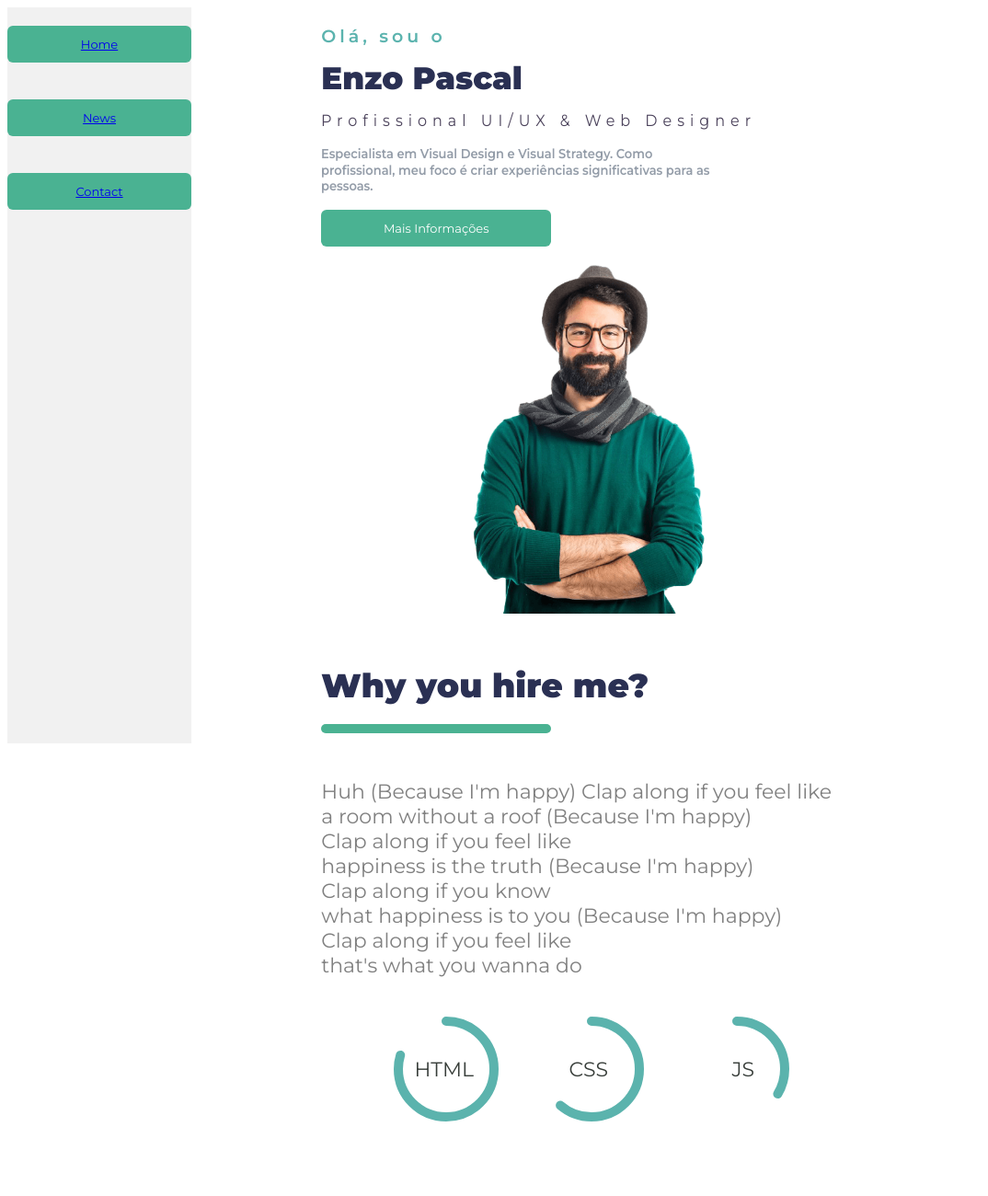
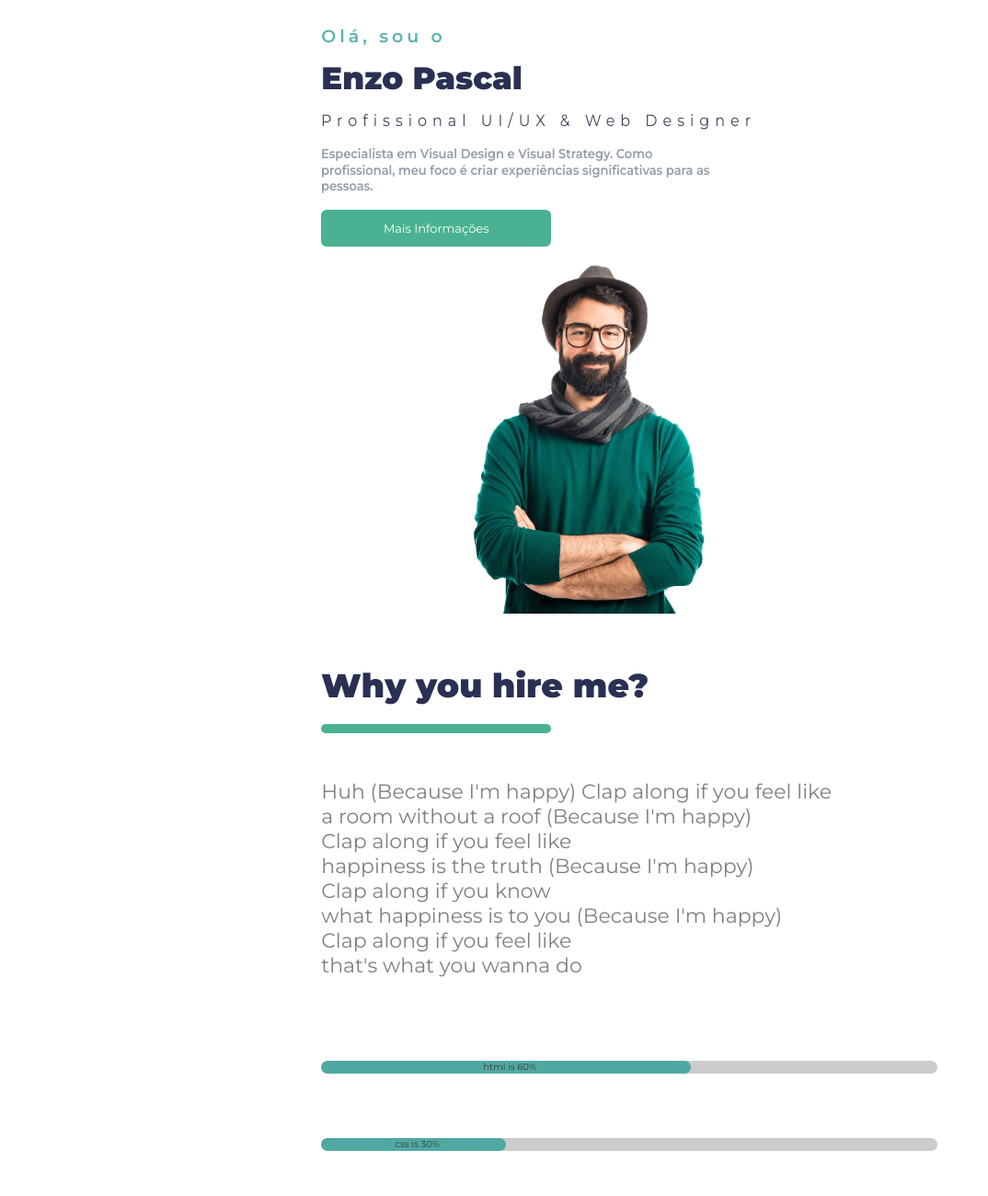
Before and after one commit to RafaelLeone/d2-3-rafael-leone, a plain HTML site: page index.html in a window 1280 px wide. Shown: the top 1300 px of the page at 92% size, without its empty margins (0-1074 px from the left). Drawn offline with Linux system fonts and the light colour scheme.

Commit message:
better code

```diff
--- a/css/style.css
+++ b/css/style.css
@@ -8,66 +8,30 @@ html, body {
   text-align: left;
 }
 
-ul {
-  font-size: 16px;
-  list-style-type: none;
-  margin: 0;
-  padding: 0;
-  width: 200px;
-  background-color: #f1f1f1;
-  height: 100%; /* Full height */
-  position: fixed; /* Make it stick, even on scroll */
-  overflow: auto; /* Enable scrolling if the sidenav has too much content */
+.progressbar, .progressbar2 {
+  background-color: rgb(204, 204, 204);
+  border-radius: 15px;
+  margin-left: 27%;
+  margin-right: 20%;
+  font-size: 10px;
 }
 
-li a {
-  display: block;
-  color: #000;
-  padding: 8px 16px;
-  text-decoration: none;
-  width: 60px;
-  background-color: #dddddd;
-}
-
-li a:hover {
-  background-color: #555;
-  color: white;
-}
-
-li a:hover:not(.active) {
-  background-color: #555;
-  color: white;
-}
-
-li a.active {
-  background-color: #04AA6D;
-  color: white;
-}
-
-li {
+.progressbar>div {
+  background-color: #2d9e97c7;
+  width: 60%;
+  height: 10px;
+  border-radius: 18px;
+  margin-right: 20%;
   text-align: center;
 }
 
-#progressbar {
-  background-color: rgb(204, 204, 204);
-  border-radius: 15px;
-  /* (height of inner div) / 2 + padding */
-  /* padding: 3px; */
-  margin-left: 27%;
-  margin-right: 30%;
-  font-size: 10px;
-
-}
-
-#progressbar>div {
+.progressbar2>div {
   background-color: #2d9e97c7;
-  width: 40%;
-  /* Adjust with JavaScript */
+  width: 30%;
   height: 10px;
   border-radius: 18px;
-  margin-right: 27%;
+  margin-right: 20%;
   text-align: center;
-
 }
 
 .grid-container {
@@ -110,25 +74,6 @@ li {
   position: absolute;
   margin-left: 35%;
   margin-top: 1141px;
-  /* width: 100%; */
-  top: 0;
-  left: 0;
-}
-
-.css{
-    position: absolute;
-    margin-left: 48.3%;
-    margin-top: 1141px;
-    /* width: 100%; */
-    top: 0;
-    left: 0;
-}
-
-.js{
-  position: absolute;
-  margin-left: 62.3%;
-  margin-top: 1141px;
-  /* width: 100%; */
   top: 0;
   left: 0;
 }
@@ -185,79 +130,6 @@ body {
   height: 100vh;
 }
 
-.dashboard {
-  display: flex;
-  margin-left: 31.5%;
-}
-
-svg {
-  width: 114px;
-  height: 114px;
-  margin: 1em;
-}
-
-.bg {
-  fill: none;
-  stroke-width: 10px;
-  stroke: white;
-}
-
-[class^="meter-"] {
-  fill: none;
-  stroke-width: 10px;
-  stroke-linecap: round;
-  transform: rotate(-90deg);
-  transform-origin: 50% 50%;
-
-}
-
-.meter-1 {
-  stroke-dasharray: 360;
-  stroke-dashoffset: 100;
-  stroke: #2d9e97c7;
-
-  animation: progress-1 1s ease-out;
-}
-.meter-2 {
-  stroke: #2d9e97c7;
-  stroke-dasharray: 360;
-  stroke-dashoffset: 160;
-  animation: progress-2 .75s ease-out;
-}
-.meter-3 {
-  stroke: #2d9e97c7;
-  stroke-dasharray: 360;
-  stroke-dashoffset: 250;
-  animation: progress-3 .5s ease-out;
-}
-
-@keyframes progress-1 {
-  from {
-      stroke-dashoffset: 360;
-  }
-  to {
-      stroke-dashoffset: 100;
-  }
-}
-
-@keyframes progress-2 {
-  from {
-    stroke-dashoffset: 360;
-  }
-  to {
-    stroke-dashoffset: 160;
-  }
-}
-
-@keyframes progress-3 {
-  from {
-    stroke-dashoffset: 360;
-  }
-  to {
-    stroke-dashoffset: 250;
-  }
-}
-
 button{
   border-style: none;
   font-family: "Montserrat", sans-serif;
@@ -292,7 +164,6 @@ img{
   margin-right: 27%;
   line-height: 1.2;
   margin-top: 15px;
-
 }
 
 .a{
--- a/index.html
+++ b/index.html
@@ -18,17 +18,6 @@
     </head>
 
     <body>
-      <ul>
-        <button class="menu">
-          <a class="active" href="#home">Home</a>
-        </button>
-        <button class="menu">
-          <a href="#partedebaixo">News</a>
-        </button>
-        <button class="menu">
-          <a href="#contact">Contact</a>
-        </button>
-      </ul>
       <div class="all">
         <div id="ola">
           Olá, sou o
@@ -57,51 +46,6 @@
           <img src="images/hero.png" alt="Enzo">
 
         </div>
-
-
-        <!-- <div id="partedebaixo" class="pad">
-          SOBRE MIM:
-          Designer brasiliense, 29 anos, apaixonado por desenvolvimento de interfaces e
-          viciado em tecnologia.<br>
-          <br>
-          PROJETOS:
-          <ul>
-            <li>
-              <em>Studio Digital:</em> Um Design Library versátil, com foco na colaboração e
-            documentação. Construído para ser utilizado em diferentes projetos, por todo o
-            time de design e melhorar as entregas. Nos últimos 10 anos trabalhei em empresas de tecnologia,
-            comunicação e design. Sempre com foco em produtos digitais. Em minha carreira,
-            desenvolvi tanto habilidades técnicas, quanto de gestão e liderança de equipes.</li>
-            <li>
-              <em>UX Case:</em> Sistema para o SAMU de São Paulo, voltado para a gestão de
-              ocorrências, de efetivo e recursos, das operações deflagradas em todo o
-              território nacional.</li>
-            <li>
-              <em>Melhores Marcas:</em> Solução institucional com e-commerce integrado. A empresa
-            oferece materiais de construção, bricolagem, jardinagem e EPIs, entre outros.
-            </li>
-          </ul>
-          HABILIDADES:
-          <ul>
-            <li>UX Strategy</li>
-            <li>UX Research</li>
-            <li>Product Design</li>
-            <li>Interection design</li>
-            <li>UI Design</li>
-            <li>UX Writer</li>
-            <li>Design Thinking</li>
-            <li>Figma</li>
-            <li>Sketch</li>
-            <li>HTML &amp; CSS</li>
-          </ul>
-          CONTATO:
-          <ul>
-            <li>E-Mail: enzo@example.designer</li>
-            <li>Fone: (11) 991002003</li>
-          </ul>
-        </div> -->
-
-        <!-- <div class="nada">Nada nada nada nada</div> -->
         <div class="whyyouhireme" id="partedebaixo">
           Why you hire me?
         </div>
@@ -120,31 +64,18 @@
           (Because I'm happy)
           <br>Clap along if you feel like<br> that's what you wanna do
         </div>
-        <div class="dashboard">
-          <svg>
-            <circle class="bg" cx="57" cy="57" r="52" />
-            <circle class="meter-1" cx="57" cy="57" r="52" />
-          </svg>
-          <svg>
-            <circle class="bg" cx="57" cy="57" r="52" />
-            <circle class="meter-2" cx="57" cy="57" r="52" />
-          </svg>
-          <svg>
-            <circle class="bg" cx="57" cy="57" r="52" />
-            <circle class="meter-3" cx="57" cy="57" r="52" />
-          </svg>
+        <div class="space"></div>
+        <div class="progressbar">
+          <div class="up">&nbsp;&nbsp;&nbsp;html is 60%</div>
         </div>
         <div class="space"></div>
-        <div id="progressbar">
-          <div class="up">&nbsp;&nbsp;&nbsp;site is 30%</div>
+        <div class="progressbar2">
+          <div class="up">&nbsp;&nbsp;&nbsp;css is 30%</div>
         </div>
-        <div class="html">HTML</div>
-        <div class="css">CSS</div>
-        <div class="js">JS</div>
+
         <div class="space"></div>
 
-        <a name="bottom" id="bottom"></a>
-        <div class="grid-container" id="home">
+        <div class="grid-container">
           <div class="grid-item">
             <img src="images/relogio.png" alt="enzo">
             <br>eu sou enzo<br>
@@ -161,7 +92,8 @@
           </div>
           <div class="grid-item">
             <img src="images/relogio.png" alt="enzo">
-            <br>shushushus<br>shushushus<br>shushushus<br>shushushus<br>shushushus<br>shushushus<br>shushushus<br>
+            <br>shushushus<br>shushushus<br>shushushus<br>shushushus<br>
+            shushushus<br>shushushus<br>shushushus<br>
           </div>
           <div class="item5" id="contact">
             <div class="contato">Contato</div>
```
